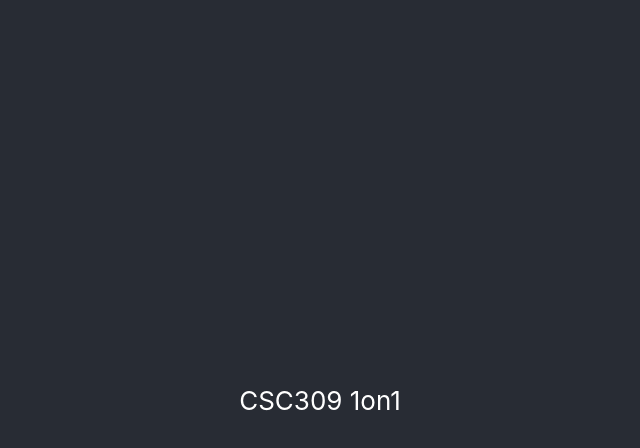
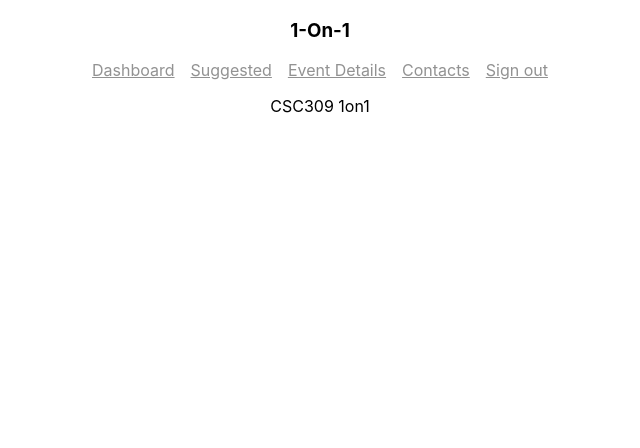
Before and after one commit to robertzhao5/OneOnOne, a React (Create React App) app in the folder P3/frontend/1on1-fe/: page / in a window 1280 px wide. Shown: the top 448 px of the page, without its empty margins (320-960 px from the left). Built offline with nearby package versions, Linux system fonts and the light colour scheme.

Commit message:
pushed header

```diff
--- a/P3/frontend/1on1-fe/src/App.js
+++ b/P3/frontend/1on1-fe/src/App.js
@@ -1,13 +1,13 @@
 import './App.css';
+import Header from './components/header/Header';
 
 function App() {
   return (
     <div className="App">
-      <header className="App-header">
+      <Header />
         <p>
           CSC309 1on1
         </p>
-      </header>
     </div>
   );
 }
--- /dev/null
+++ b/P3/frontend/1on1-fe/src/components/header/Header.jsx
@@ -0,0 +1,21 @@
+import React from 'react';
+import '../../styles/main-header.css';
+
+function Header() {
+    return (
+        <header className="mb-auto">
+            <div>
+                <h3 className="float-md-start mb-0">1-On-1</h3>
+                <nav className="nav nav-masthead justify-content-center float-md-end">
+                    <a className="nav-link fw-bold py-1 px-0" href="/dashboard">Dashboard</a>
+                    <a className="nav-link fw-bold py-1 px-0" href="/suggest">Suggested</a>
+                    <a className="nav-link fw-bold py-1 px-0" href="/event-details" aria-current="page">Event Details</a>
+                    <a className="nav-link fw-bold py-1 px-0" href="/contacts">Contacts</a>
+                    <a className="nav-link fw-bold py-1 px-0" href="#" data-bs-toggle="modal" data-bs-target="#signOutModal">Sign out</a>
+                </nav>
+            </div>
+        </header>
+    );
+}
+
+export default Header;
--- /dev/null
+++ b/P3/frontend/1on1-fe/src/styles/main-header.css
@@ -0,0 +1,23 @@
+/*
+ * Header CSS
+ */
+
+.nav-masthead .nav-link {
+  /*color: rgba(255, 255, 255, .5);*/
+  color: rgba(37, 37, 37, 0.5);
+  border-bottom: .25rem solid transparent;
+}
+
+.nav-masthead .nav-link:hover,
+.nav-masthead .nav-link:focus {
+  border-bottom-color: rgba(255, 255, 255, .25);
+}
+
+.nav-masthead .nav-link + .nav-link {
+  margin-left: 1rem;
+}
+
+.nav-masthead .active {
+  color: #fff;
+  border-bottom-color: #fff;
+}
```
